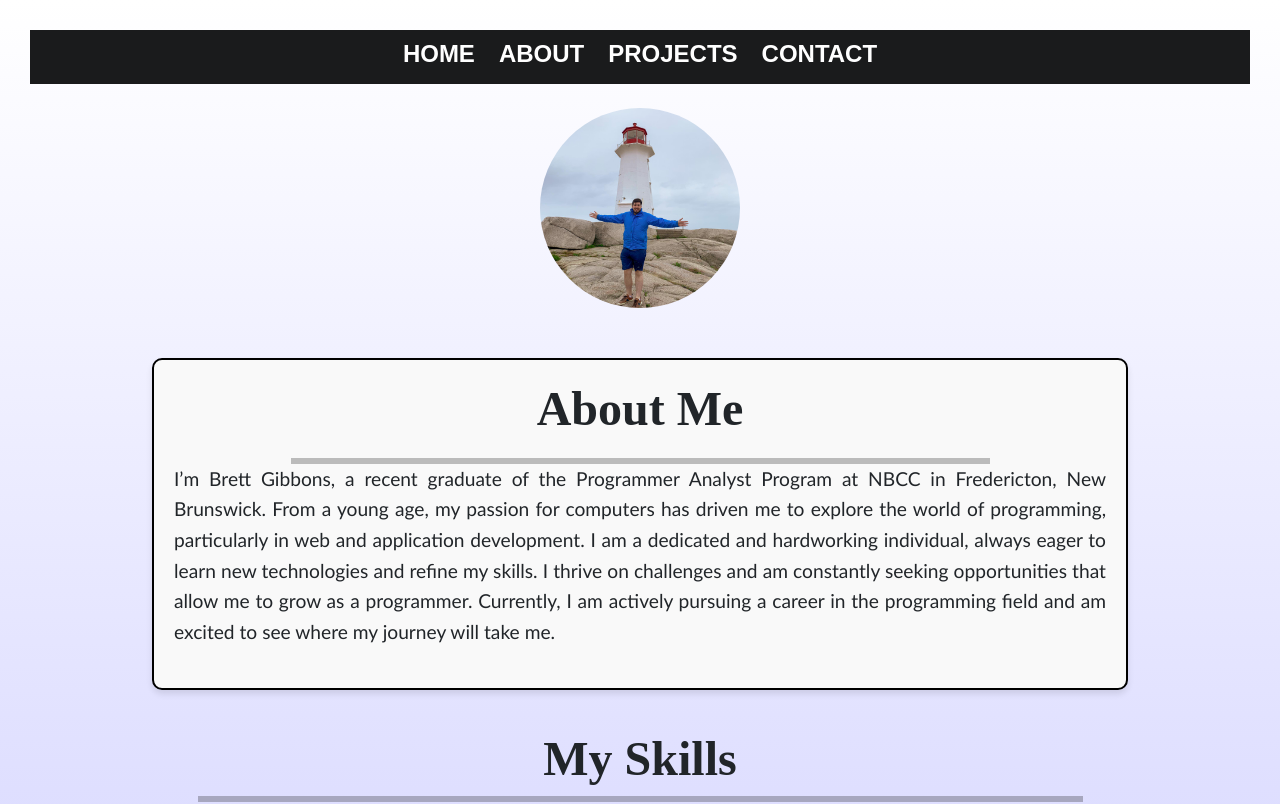
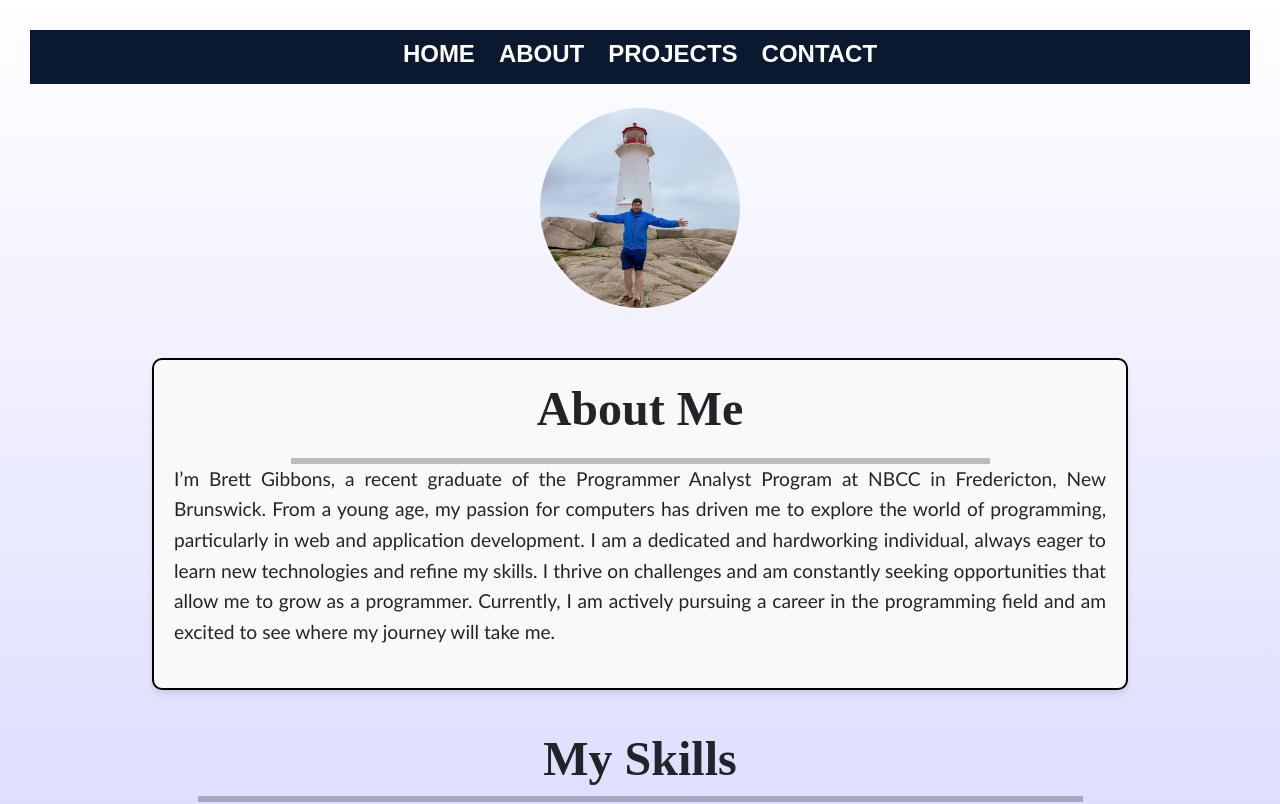
Before and after one commit to Brettygibb/Portfolio, a React (Create React App) app: page / in a window 1280 px wide. Shown: the top 804 px of the page. Built offline with nearby package versions, Linux system fonts and the light colour scheme.

Commit message:
Update App.css

```diff
--- a/src/App.css
+++ b/src/App.css
@@ -17,10 +17,14 @@ body {
 
 /* navbar */
 nav {
+  position: sticky;
+  position: -webkit-sticky;
+  z-index: 1000;
+  top: 0;
   padding: 10px 0;
   text-align: center;
   width: 100%;
-  background-color: #1a1b1c;
+  background-color: #0a192f; /* Deep navy blue */
 }
 
 nav li {
```
